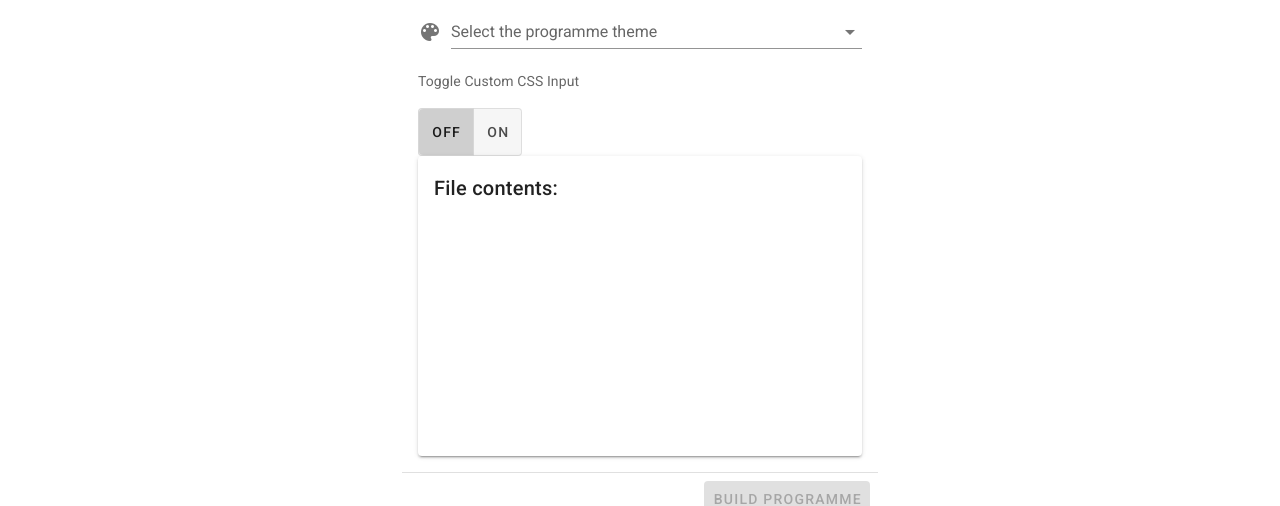
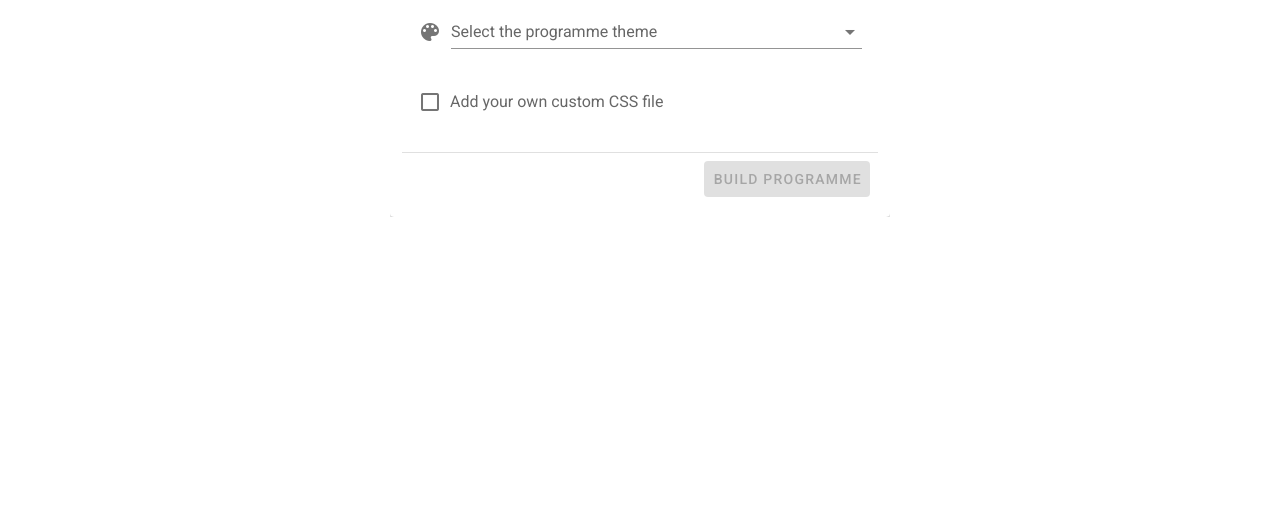
Before and after one commit to eddie-atkinson/CITS3200, a Vue app in the folder conference-app/: page /build in a window 1280 px wide. Shown: the part 386-892 px from the top of the page. After the commit the page ends 800 px from the top, so only its background shows below. Built offline with nearby package versions, Linux system fonts and the light colour scheme.

Commit message:
changes validation and UI for CSS upload

```diff
--- a/conference-app/src/views/Build.vue
+++ b/conference-app/src/views/Build.vue
@@ -60,30 +60,20 @@
                 data-cy='select-colour-input'
                 >
                 </v-select>
-                <p> Toggle Custom CSS Input </p>
-                <v-btn-toggle
-                mandatory
-                v-model="toggle_exclusive"
+                <v-checkbox
+                v-model='customCSS'
+                label='Add your own custom CSS file'
                 >
-                <v-btn
-                v-on:click="CSSHide = true"
-                >OFF</v-btn>
-                <v-btn
-                v-on:click="CSSHide = false"
-                >ON</v-btn>
-                </v-btn-toggle>
+                </v-checkbox>
                 <v-file-input
-                v-show="!CSSHide"
+                v-if='customCSS'
+                :rules='[validation.required]'
                 label='Select your custom CSS file'
                 accept='.css'
                 @change='importCSS'
-                v-model="cssfile"
+                v-model="cssFile"
                 >
                 </v-file-input>
-                <v-card width="600" height="300" raised>
-                <v-card-title>File contents:</v-card-title>
-                <v-card-text><p>{{ cssdata }}</p></v-card-text>
-                </v-card>
               </v-card-text>
               <v-divider></v-divider>
               <v-card-actions>
@@ -172,7 +162,7 @@ export default {
       error: false,
       errorMsg: '',
       loading: false,
-      CSSHide: true,
+      customCSS: false,
       cssfile: null,
       cssdata: '',
       colours: [
```
